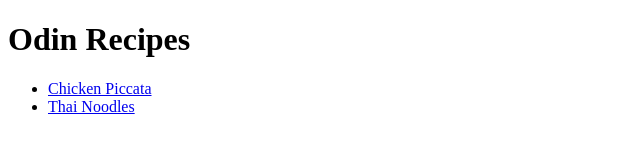
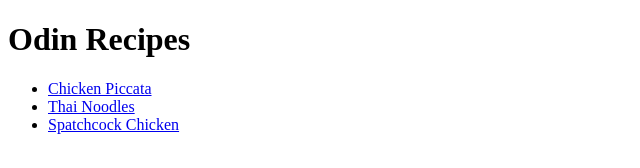
Before and after one commit to nathanaelqm/odin-recipes, a plain HTML site: page index.html in a window 1280 px wide. Shown: the whole page, without its empty margins (0-640 px from the left). Drawn offline with Linux system fonts and the light colour scheme.

Commit message:
index.html

```diff
--- a/index.html
+++ b/index.html
@@ -9,6 +9,7 @@
     <ul>
         <li> <a href="recipes/chicken-piccata.html">Chicken Piccata </a> </li>
         <li> <a href="recipes/thai-noodles.html"> Thai Noodles</a></li>
+        <li> <a href="recipes/spatchcock-chicken.html"> Spatchcock Chicken</li>
     </ul>
 </body>
 </html>
```
